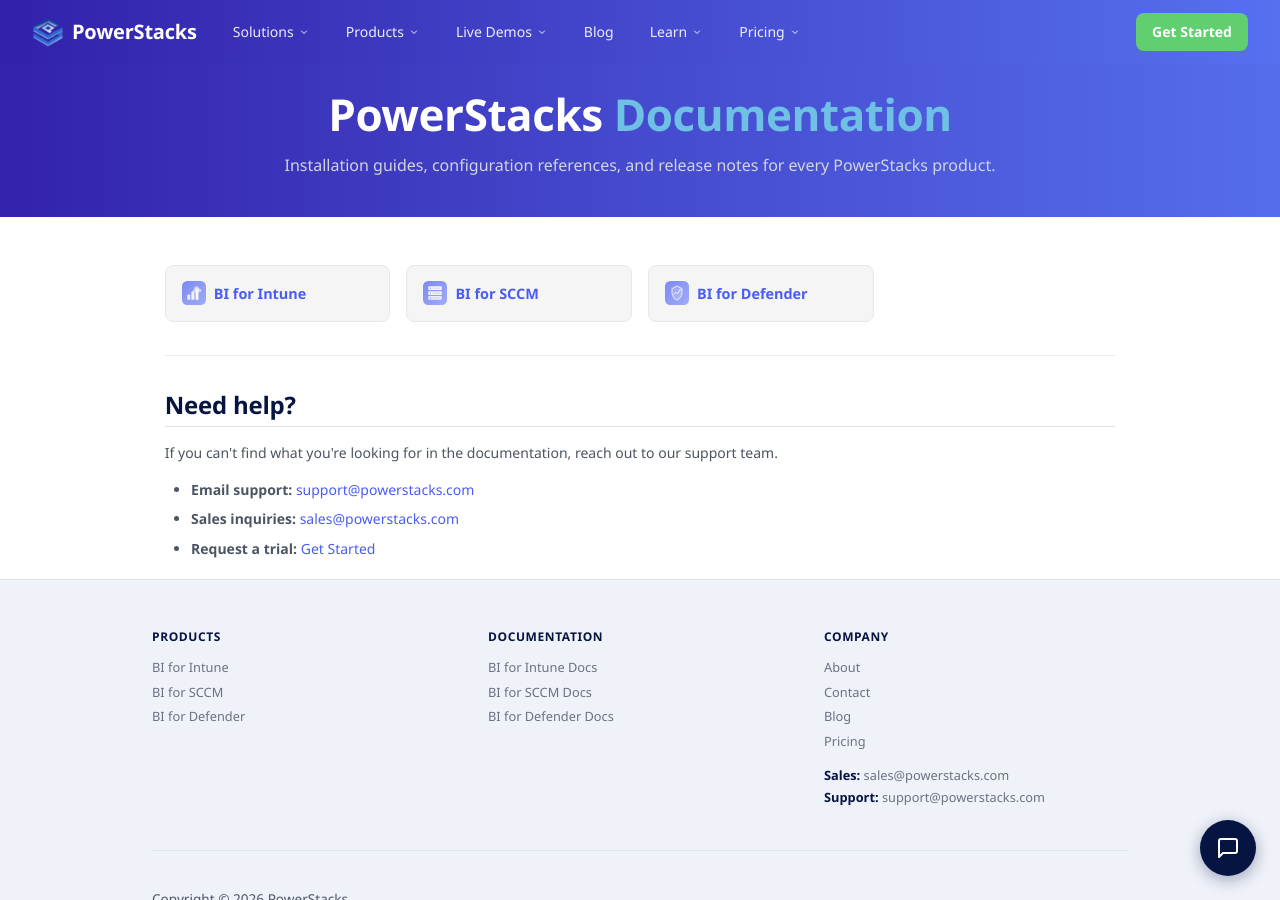
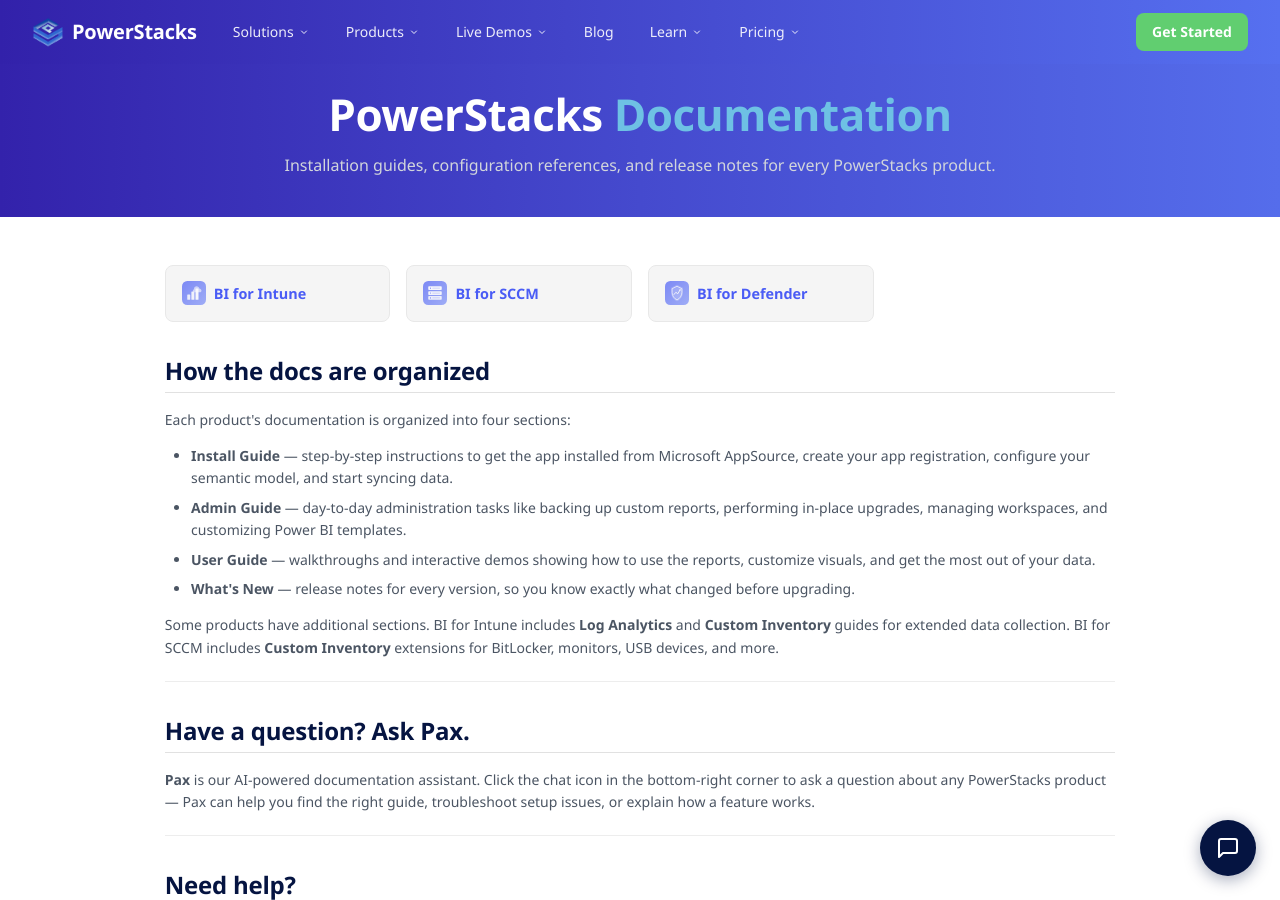
Before and after one commit to powerstacks-corp/powerstacks-docs, an MkDocs documentation site: the page built from docs/index.md, in a window 1280 px wide and 900 px high. Built offline with MkDocs 1.6.1 and Material for MkDocs 9.7.7, drawn with Linux system fonts in a browser that asks for light colours.

Commit message:
Add docs overview, Pax AI assistant callout, and section descriptions to landing page

```diff
--- a/docs/index.md
+++ b/docs/index.md
@@ -26,6 +26,23 @@
   </a>
 </div>
 
+## How the docs are organized
+
+Each product's documentation is organized into four sections:
+
+- **Install Guide** — step-by-step instructions to get the app installed from Microsoft AppSource, create your app registration, configure your semantic model, and start syncing data.
+- **Admin Guide** — day-to-day administration tasks like backing up custom reports, performing in-place upgrades, managing workspaces, and customizing Power BI templates.
+- **User Guide** — walkthroughs and interactive demos showing how to use the reports, customize visuals, and get the most out of your data.
+- **What's New** — release notes for every version, so you know exactly what changed before upgrading.
+
+Some products have additional sections. BI for Intune includes **Log Analytics** and **Custom Inventory** guides for extended data collection. BI for SCCM includes **Custom Inventory** extensions for BitLocker, monitors, USB devices, and more.
+
+---
+
+## Have a question? Ask Pax.
+
+**Pax** is our AI-powered documentation assistant. Click the chat icon in the bottom-right corner to ask a question about any PowerStacks product — Pax can help you find the right guide, troubleshoot setup issues, or explain how a feature works.
+
 ---
 
 ## Need help?
```
